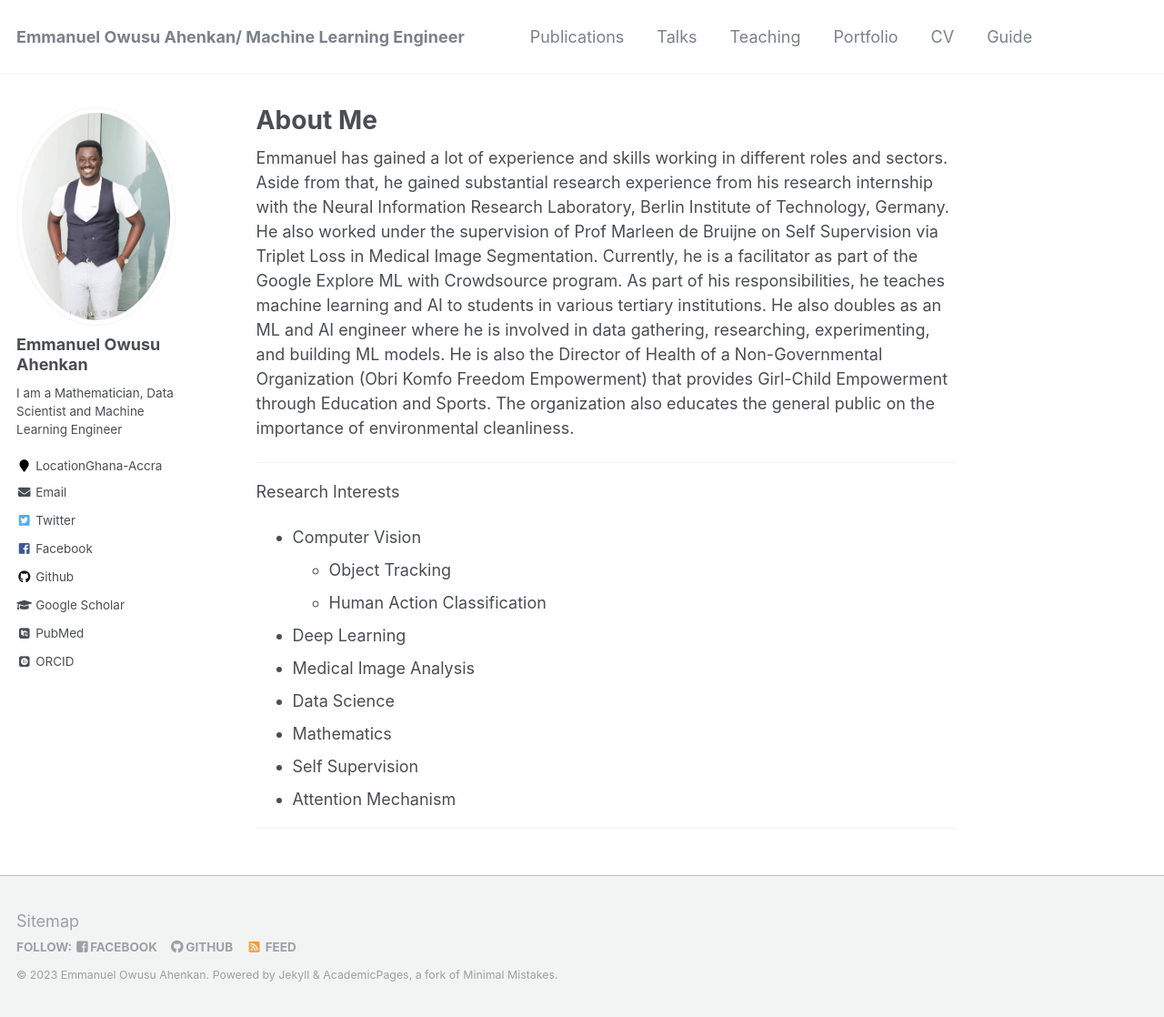
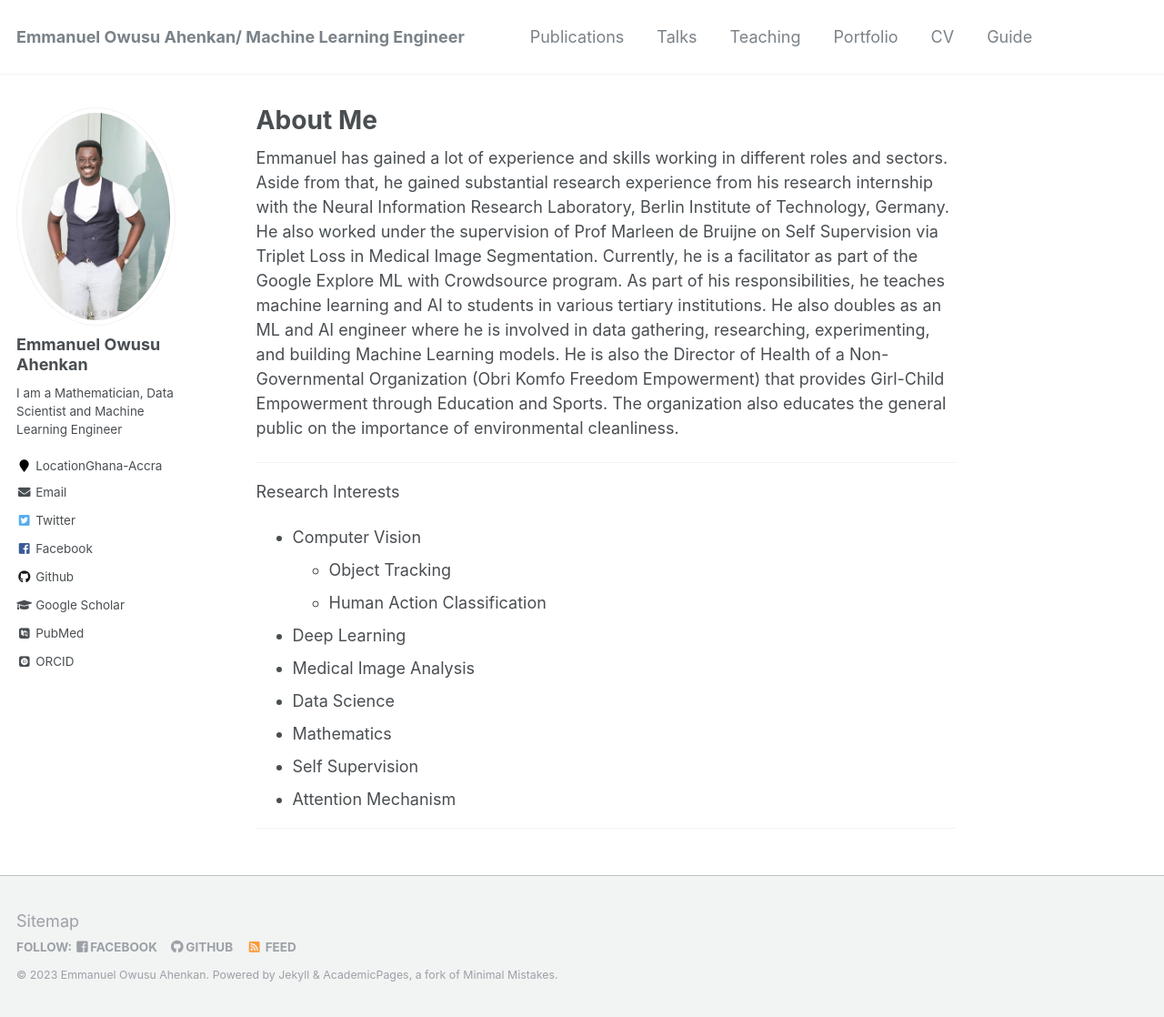
Before and after one commit to EmmanuelOwusu/EmmanuelOwusu.github.io, a Jekyll site: the page built from _pages/about.md, in a window 1280 px wide and 1118 px high. Shown: the whole window at 91% size. Built offline with Jekyll 4.4.1, drawn with Linux system fonts in a browser that asks for light colours; some web fonts are replaced.

Commit message:
Update about.md

```diff
--- a/_pages/about.md
+++ b/_pages/about.md
@@ -12,7 +12,7 @@ redirect_from:
 Emmanuel has gained a lot of experience and skills working in different roles and sectors.
 Aside from that, he gained substantial research experience from his research internship with the Neural Information Research Laboratory, Berlin Institute of Technology, Germany. He also worked under the supervision of Prof Marleen de Bruijne on Self Supervision via Triplet Loss in Medical Image Segmentation.
 Currently, he is a facilitator as part of the Google Explore ML with Crowdsource program. As part of his responsibilities, he teaches machine learning and AI to students in various tertiary institutions.
-He also doubles as an ML and AI engineer where he is involved in data gathering, researching, experimenting, and building  ML models.
+He also doubles as an ML and AI engineer where he is involved in data gathering, researching, experimenting, and building  Machine Learning models.
 He is also the Director of Health of a Non-Governmental Organization (Obri Komfo Freedom Empowerment) that provides Girl-Child Empowerment through Education and Sports. The organization also educates the general public on the importance of environmental cleanliness.
 
 
```
